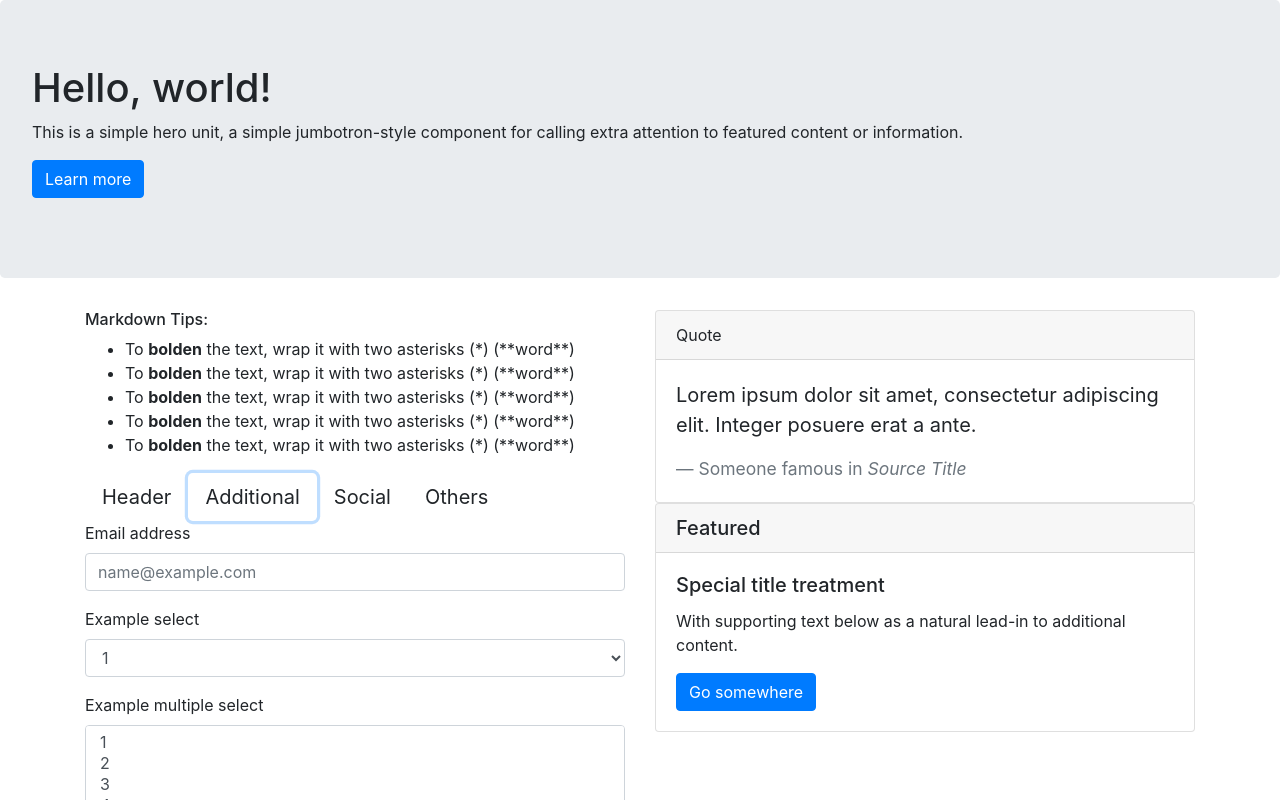
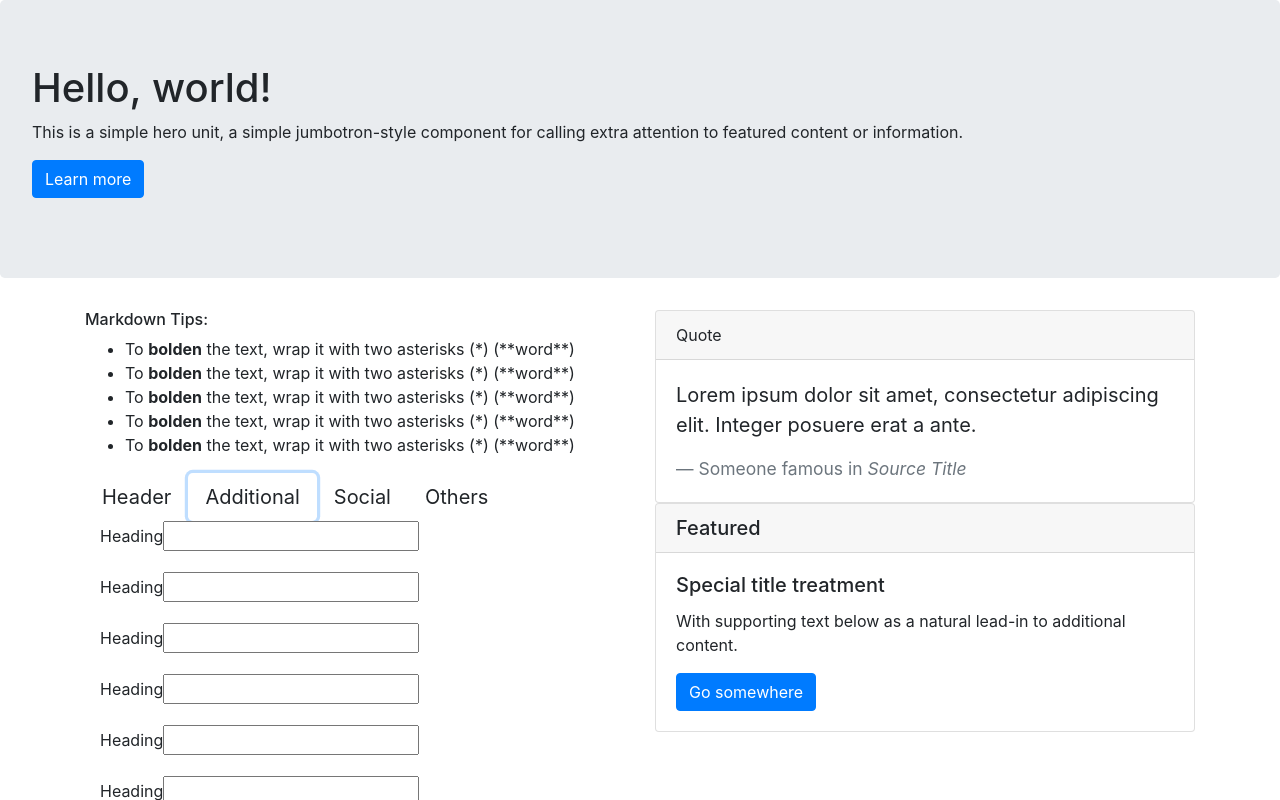
Before and after one commit to loveliiivelaugh/readme-generator, a React (Create React App) app: page / in a window 1280 px wide. Both pictures are taken after typing "Sample", "Sample", "Sample", "Sample", "Sample" into the empty fields and a click on the button "Additional". Shown: the top 800 px of the page. Built offline with nearby package versions, Linux system fonts and the light colour scheme.

Commit message:
modifying AdditionalForm.js form

```diff
--- a/src/components/AdditionalForm.js
+++ b/src/components/AdditionalForm.js
@@ -1,12 +1,102 @@
-import { Form } from 'react-bootstrap';
+import { Col, Container, Form, Row } from 'react-bootstrap';
+import { useForm, Controller } from "react-hook-form";
 
 const AdditionalForm =(props) => {
+
+  const { control, register, handleSubmit, errors } = useForm();
+
   return (
-    <Form>
-      <Form.Group controlId="exampleForm.ControlInput1">
-        <Form.Label>Email address</Form.Label>
-        <Form.Control type="email" placeholder="name@example.com" />
-      </Form.Group>
+    <Container>
+      <Form>
+        <Row>
+          <Col>
+            <Form.Group controlId="formGridEmail">
+              <Form.Label>Heading</Form.Label>
+              <Controller
+                name="email"
+                type="email"
+                control={control}
+                defaultValue=""
+                render={({ onChange, value }) => <input onChange={onChange} value={value} />}
+                />
+            </Form.Group>
+            <Form.Group controlId="formGridEmail">
+              <Form.Label>Heading</Form.Label>
+              <Controller
+                name="email"
+                type="email"
+                control={control}
+                defaultValue=""
+                render={({ onChange, value }) => <input onChange={onChange} value={value} />}
+                />
+            </Form.Group>
+            <Form.Group controlId="formGridEmail">
+              <Form.Label>Heading</Form.Label>
+              <Controller
+                name="email"
+                type="email"
+                control={control}
+                defaultValue=""
+                render={({ onChange, value }) => <input onChange={onChange} value={value} />}
+                />
+            </Form.Group>
+            <Form.Group controlId="formGridEmail">
+              <Form.Label>Heading</Form.Label>
+              <Controller
+                name="email"
+                type="email"
+                control={control}
+                defaultValue=""
+                render={({ onChange, value }) => <input onChange={onChange} value={value} />}
+                />
+            </Form.Group>
+          </Col>
+
+          <Col>
+            <Form.Group controlId="formGridEmail">
+              <Form.Label>Heading</Form.Label>
+              <Controller
+                name="email"
+                type="email"
+                control={control}
+                defaultValue=""
+                render={({ onChange, value }) => <input onChange={onChange} value={value} />}
+                />
+            </Form.Group>
+            <Form.Group controlId="formGridEmail">
+              <Form.Label>Heading</Form.Label>
+              <Controller
+                name="email"
+                type="email"
+                control={control}
+                defaultValue=""
+                render={({ onChange, value }) => <input onChange={onChange} value={value} />}
+                />
+            </Form.Group>
+            <Form.Group controlId="formGridEmail">
+              <Form.Label>Heading</Form.Label>
+              <Controller
+                name="email"
+                type="email"
+                control={control}
+                defaultValue=""
+                render={({ onChange, value }) => <input onChange={onChange} value={value} />}
+                />
+            </Form.Group>
+            <Form.Group controlId="formGridEmail">
+              <Form.Label>Heading</Form.Label>
+              <Controller
+                name="email"
+                type="email"
+                control={control}
+                defaultValue=""
+                render={({ onChange, value }) => <input onChange={onChange} value={value} />}
+                />
+            </Form.Group>
+          </Col>
+        </Row>
+
+{/*
       <Form.Group controlId="exampleForm.ControlSelect1">
         <Form.Label>Example select</Form.Label>
         <Form.Control as="select">
@@ -31,7 +121,10 @@ const AdditionalForm =(props) => {
         <Form.Label>Example textarea</Form.Label>
         <Form.Control as="textarea" rows={3} />
       </Form.Group>
-    </Form>
+*/}
+
+      </Form>
+    </Container>
   )
 }
 
--- a/src/components/HeaderForm.js
+++ b/src/components/HeaderForm.js
@@ -62,7 +62,8 @@ const HeaderForm = (props) => {
         <Form.Label>About Me</Form.Label>
         <Controller
             name="address"
-            type="textbox"
+            as="textarea"
+            type="text"
             control={control}
             defaultValue=""
             render={({ onChange, value }) => <input onChange={onChange} value={value} />}
```
